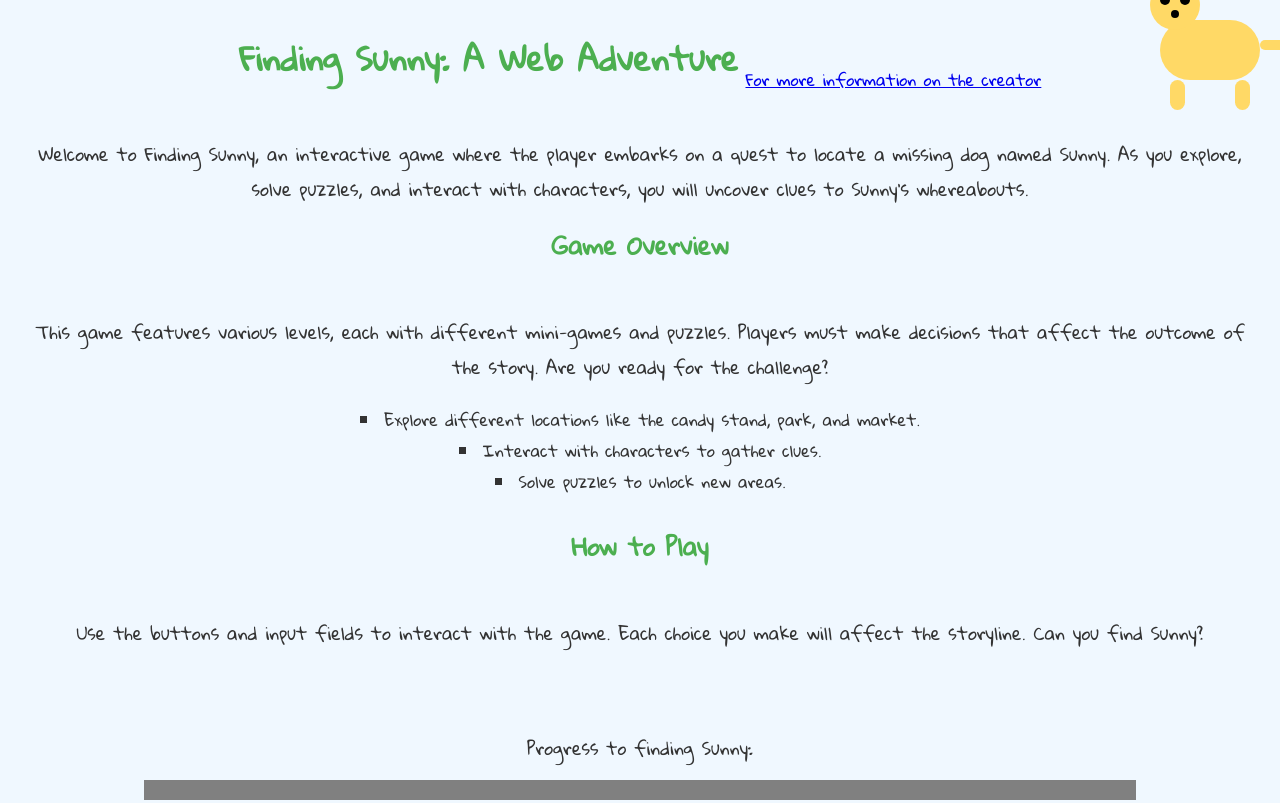
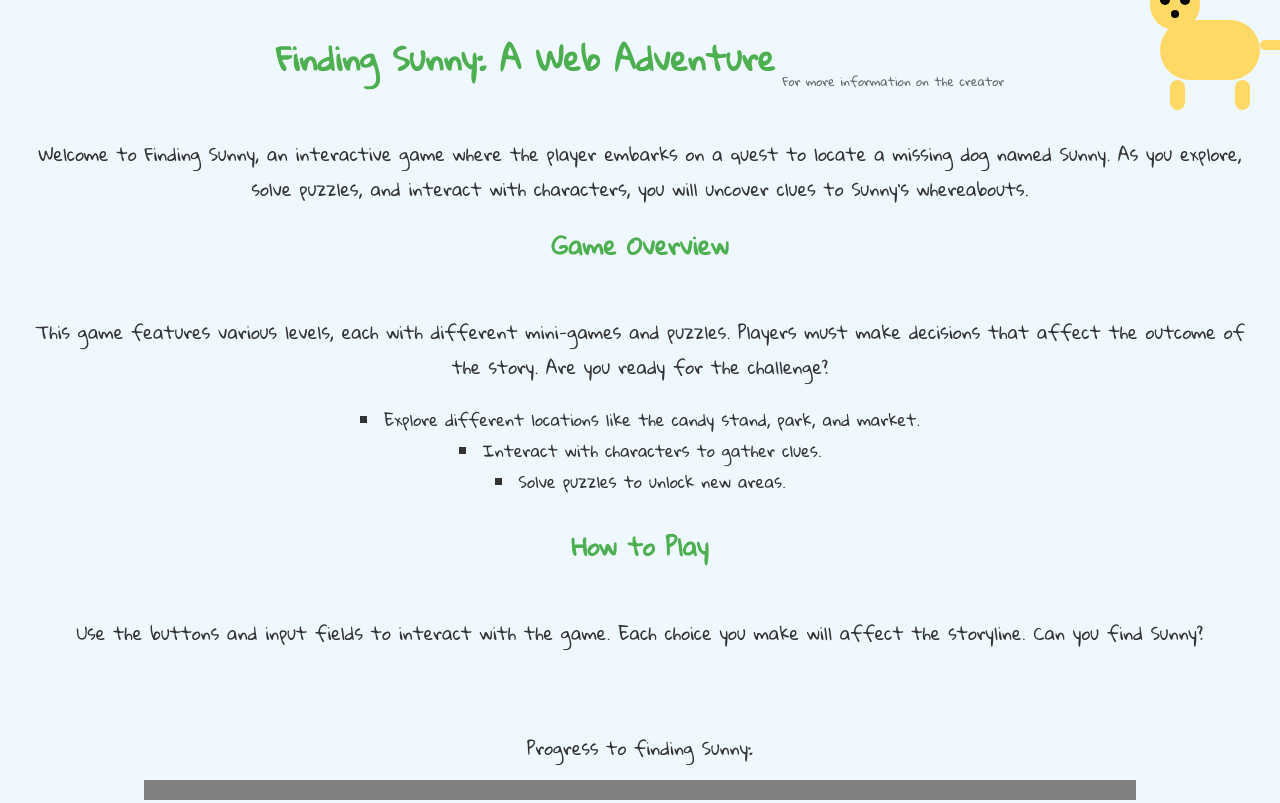
Before and after one commit to gaoange/finding-sunny, a plain HTML site: page index.html in a window 1280 px wide. Shown: the top 803 px of the page. Drawn offline with Linux system fonts and the light colour scheme.

Commit message:
Update style.css

```diff
--- a/style.css
+++ b/style.css
@@ -6,6 +6,16 @@ body {
     margin: 0;
     padding: 20px;
     text-align: center;
+}
+
+a#creator-link {
+    font-size: 12px;
+    color: #666;
+    text-decoration: none;
+}
+
+a#creator-link:hover {
+    color: #4CAF50;
 }
 
 /* Info Section Styling */
```
